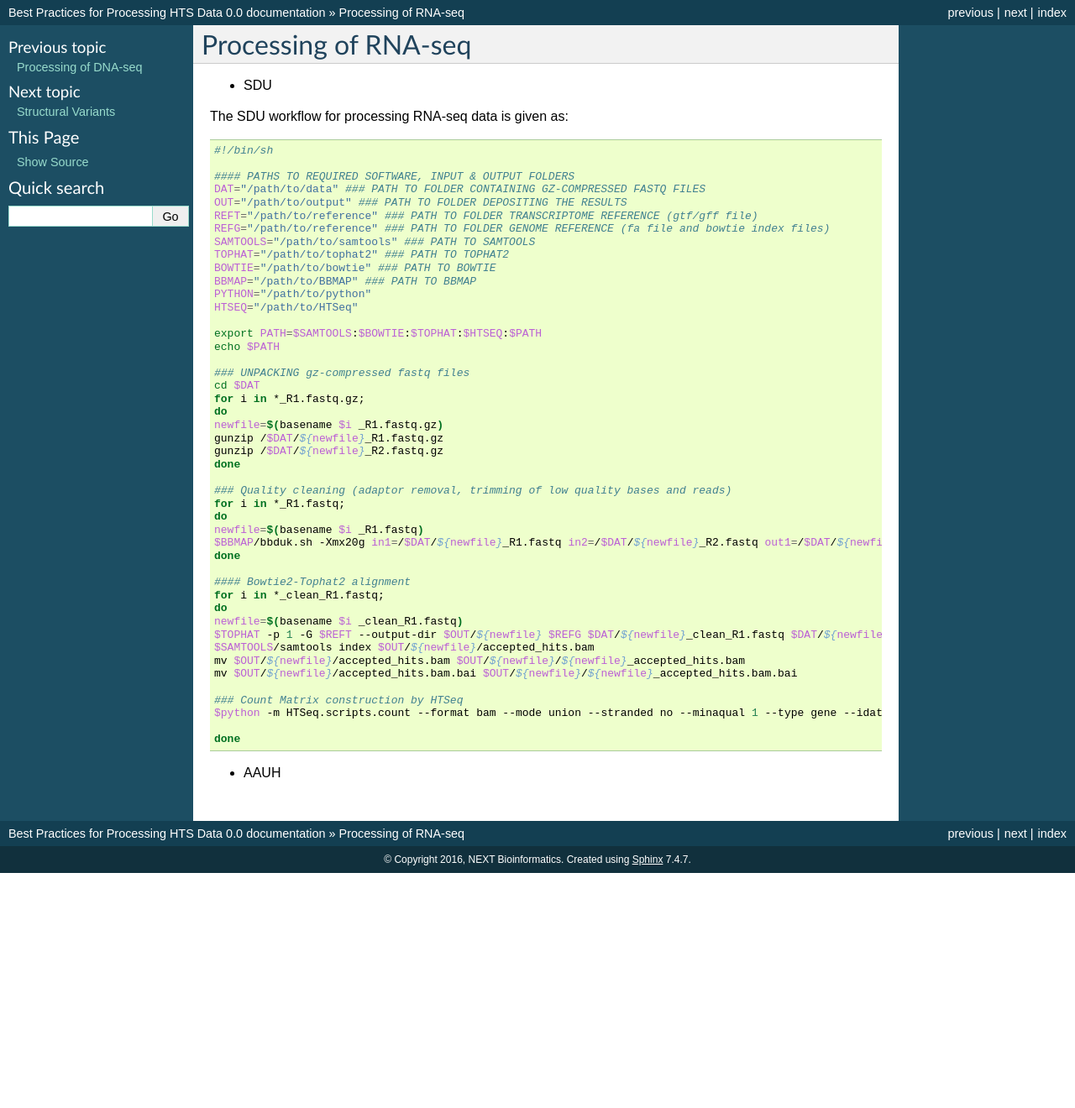
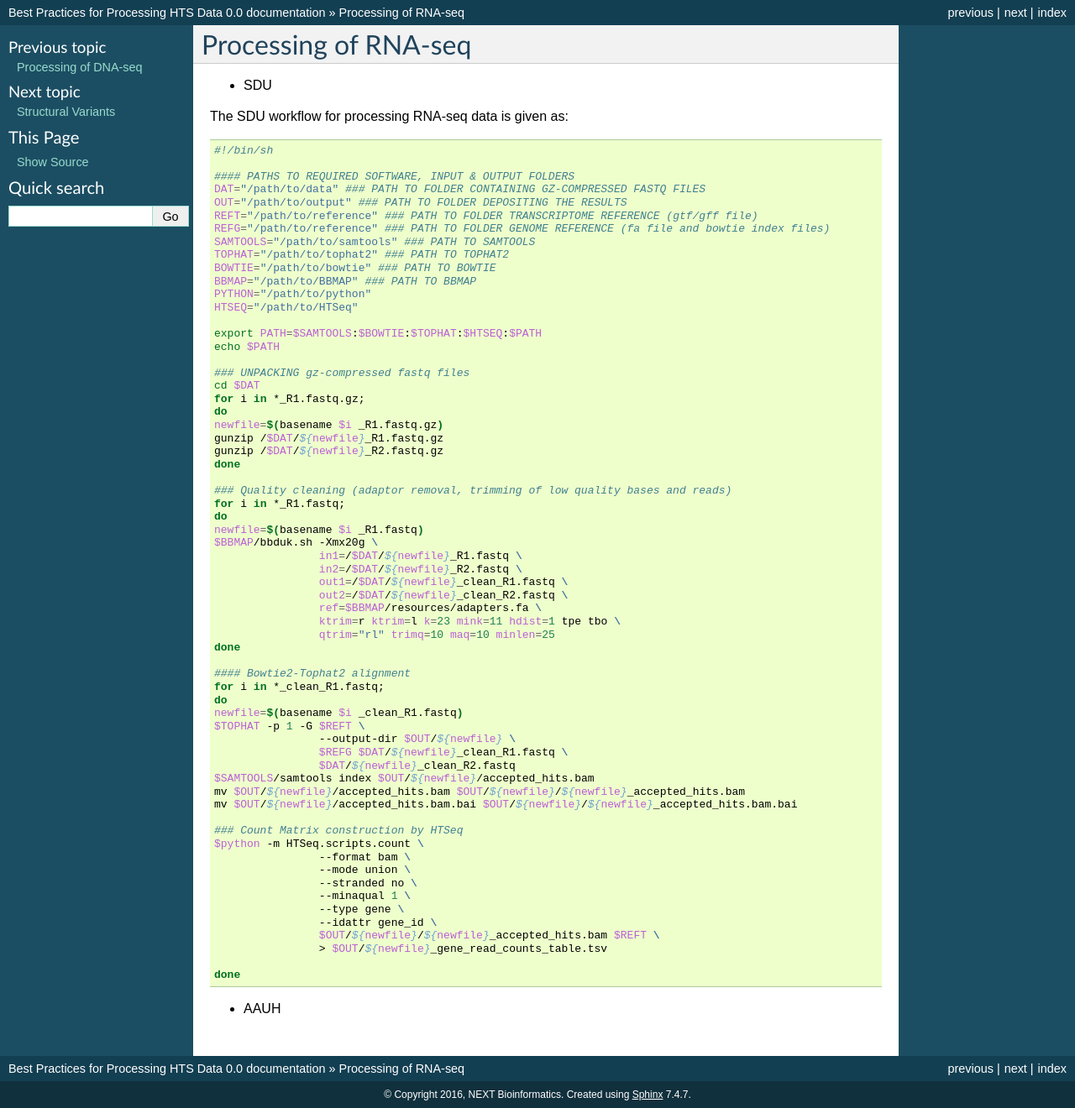
Before and after one commit to NEXTBioinformatics/Best-Practices-for-Processing-HTS-Data, a Sphinx documentation site: the page built from source/rnaseq_processing.rst, in a window 1280 px wide. Shown: the whole page at 84% size. Built offline with Sphinx 7.4.7, drawn with Linux system fonts in a browser that asks for light colours; before the commit the page ends 1040 px from its top, so only the background shows below that.

Commit message:
Fixed an error?

```diff
--- a/source/datasets.rst
+++ b/source/datasets.rst
@@ -4,7 +4,8 @@ Datasets
 	Analysis requires a number of reference datasets. A `ressource bundle
 	<ftp://gsapubftp-anonymous@ftp.broadinstitute.org/bundle/>`_
 	with all necessary files for the GATK workflow is provided by the Broad Institute.
-	The link contains bundles for a number of different versions of the human reference genome; in the NEXT bioinformatics network we use b37.
+	The link contains bundles for a number of different versions of the human reference genome;
+	in the NEXT bioinformatics network we use either b37 or Hg19. The two reference genomes are almost identical except for a few minor differences.
 
 - Oncotator Annotation
 	Instructions for downloading the Oncotator ressource files and installing the software can be found `here
--- a/source/rnaseq_processing.rst
+++ b/source/rnaseq_processing.rst
@@ -35,20 +35,38 @@ The SDU workflow for processing RNA-seq data is given as::
 	for i in *_R1.fastq;
 	do
 	newfile=$(basename $i _R1.fastq)
-	$BBMAP/bbduk.sh -Xmx20g in1=/$DAT/${newfile}_R1.fastq in2=/$DAT/${newfile}_R2.fastq out1=/$DAT/${newfile}_clean_R1.fastq out2=/$DAT/${newfile}_clean_R2.fastq ref=$BBMAP/resources/adapters.fa ktrim=r ktrim=l k=23 mink=11 hdist=1 tpe tbo qtrim="rl" trimq=10 maq=10 minlen=25
+	$BBMAP/bbduk.sh -Xmx20g \
+			in1=/$DAT/${newfile}_R1.fastq \
+			in2=/$DAT/${newfile}_R2.fastq \
+			out1=/$DAT/${newfile}_clean_R1.fastq \
+			out2=/$DAT/${newfile}_clean_R2.fastq \
+			ref=$BBMAP/resources/adapters.fa \
+			ktrim=r ktrim=l k=23 mink=11 hdist=1 tpe tbo \
+			qtrim="rl" trimq=10 maq=10 minlen=25
 	done
 
 	#### Bowtie2-Tophat2 alignment
 	for i in *_clean_R1.fastq;
 	do
 	newfile=$(basename $i _clean_R1.fastq)
-	$TOPHAT -p 1 -G $REFT --output-dir $OUT/${newfile} $REFG $DAT/${newfile}_clean_R1.fastq $DAT/${newfile}_clean_R2.fastq
+	$TOPHAT -p 1 -G $REFT \
+			--output-dir $OUT/${newfile} \
+			$REFG $DAT/${newfile}_clean_R1.fastq \
+			$DAT/${newfile}_clean_R2.fastq
 	$SAMTOOLS/samtools index $OUT/${newfile}/accepted_hits.bam
 	mv $OUT/${newfile}/accepted_hits.bam $OUT/${newfile}/${newfile}_accepted_hits.bam
 	mv $OUT/${newfile}/accepted_hits.bam.bai $OUT/${newfile}/${newfile}_accepted_hits.bam.bai
 
 	### Count Matrix construction by HTSeq
-	$python -m HTSeq.scripts.count --format bam --mode union --stranded no --minaqual 1 --type gene --idattr gene_id $OUT/${newfile}/${newfile}_accepted_hits.bam $REFT > $OUT/${newfile}_gene_read_counts_table.tsv
+	$python -m HTSeq.scripts.count \
+			--format bam \
+			--mode union \
+			--stranded no \
+			--minaqual 1 \
+			--type gene \
+			--idattr gene_id \
+			$OUT/${newfile}/${newfile}_accepted_hits.bam $REFT \
+			> $OUT/${newfile}_gene_read_counts_table.tsv
 
 	done
 
```
Also changed, not shown: source/structural_variants.rst (+18 -4 lines).
